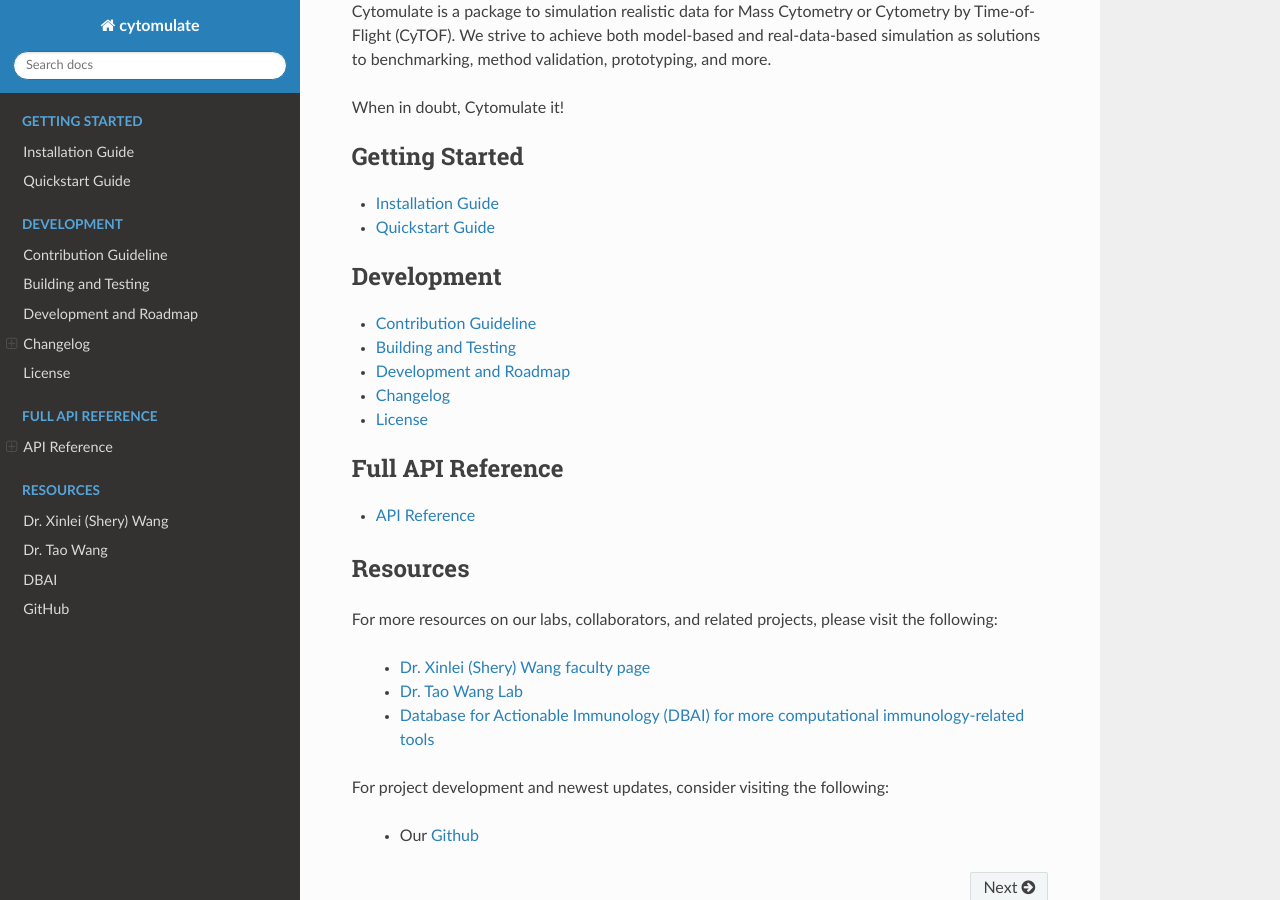
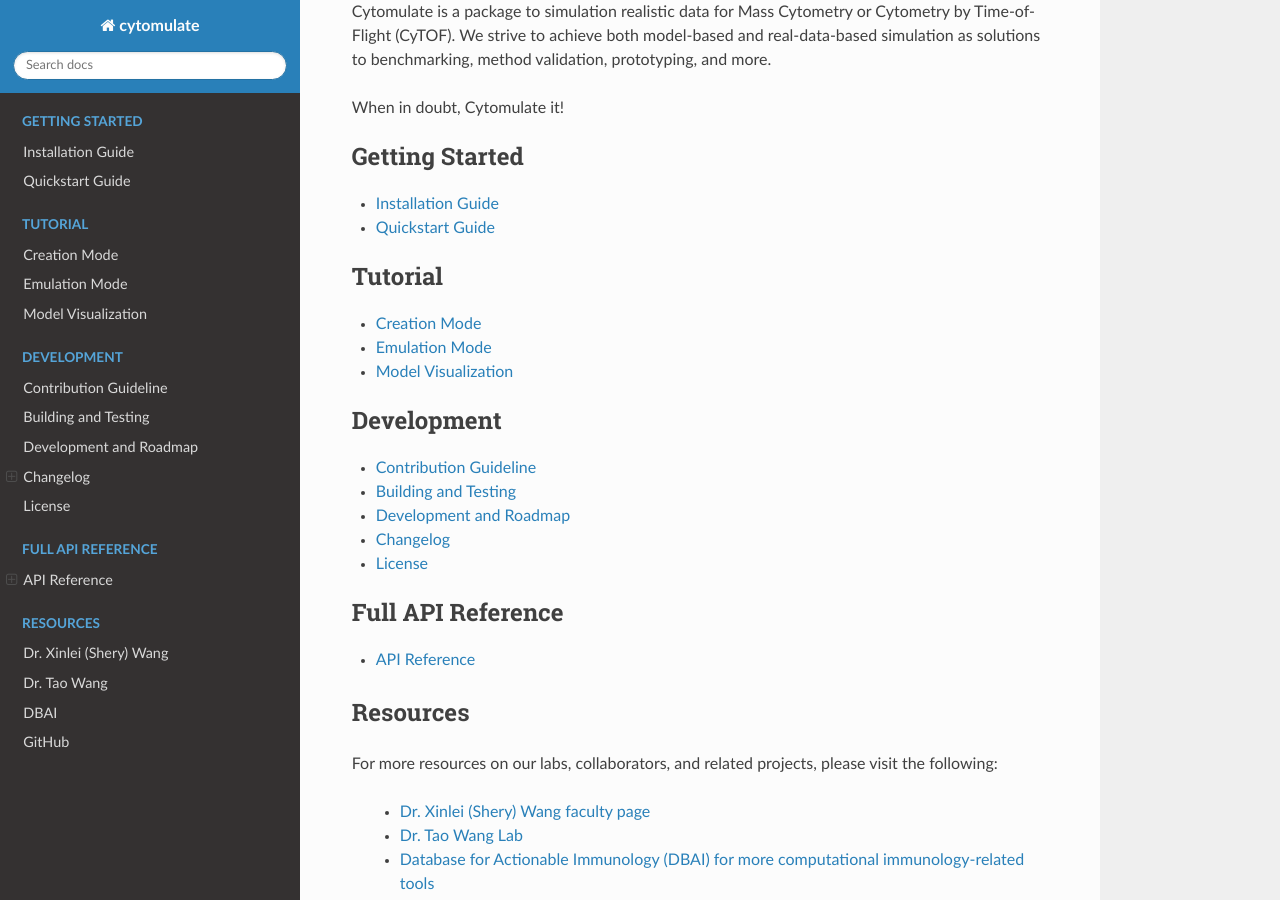
Before and after one commit to kevin931/cytomulate, a Sphinx documentation site: the page built from docs/source/index.rst, in a window 1280 px wide and 900 px high, scrolled down 808 px. Built offline with Sphinx 7.4.7 and the Read the Docs theme 2.0.0, drawn with Linux system fonts in a browser that asks for light colours.

Commit message:
Add template for documentation

```diff
--- a/docs/source/index.rst
+++ b/docs/source/index.rst
@@ -25,6 +25,9 @@
    :maxdepth: 1
    :caption: Tutorial
 
+   tutorial/creation_mode
+   tutorial/emulation_mode
+   tutorial/visualization
 
 .. toctree::
    :maxdepth: 1
--- a/docs/source/quickstart.rst
+++ b/docs/source/quickstart.rst
@@ -4,3 +4,13 @@
 
 We get it: you want a TLDR for how to use this package. Here you go. We will walk you from installation
 to cytomulating entire datasets.
+
+
+*****************************************************
+Creation Mode: Probabilistic Model-Based Simulation
+******************************************************
+
+
+*****************************************************
+Emulation Mode: Real Data-Based Simulation
+******************************************************
--- /dev/null
+++ b/docs/source/tutorial/creation_mode.rst
@@ -0,0 +1,3 @@
+####################
+Creation Mode
+####################
--- /dev/null
+++ b/docs/source/tutorial/emulation_mode.rst
@@ -0,0 +1,3 @@
+###########################
+Emulation Mode
+###########################
--- /dev/null
+++ b/docs/source/tutorial/visualization.rst
@@ -0,0 +1,3 @@
+###########################
+Model Visualization
+###########################
```
